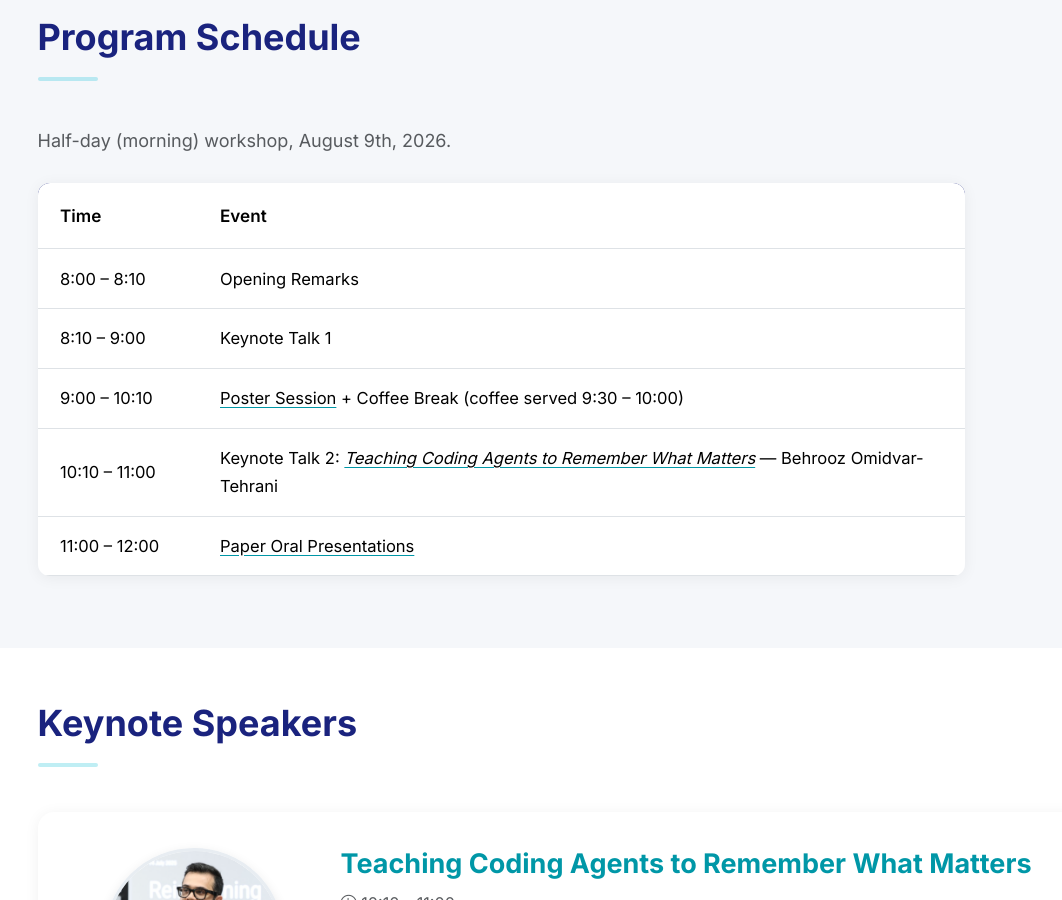
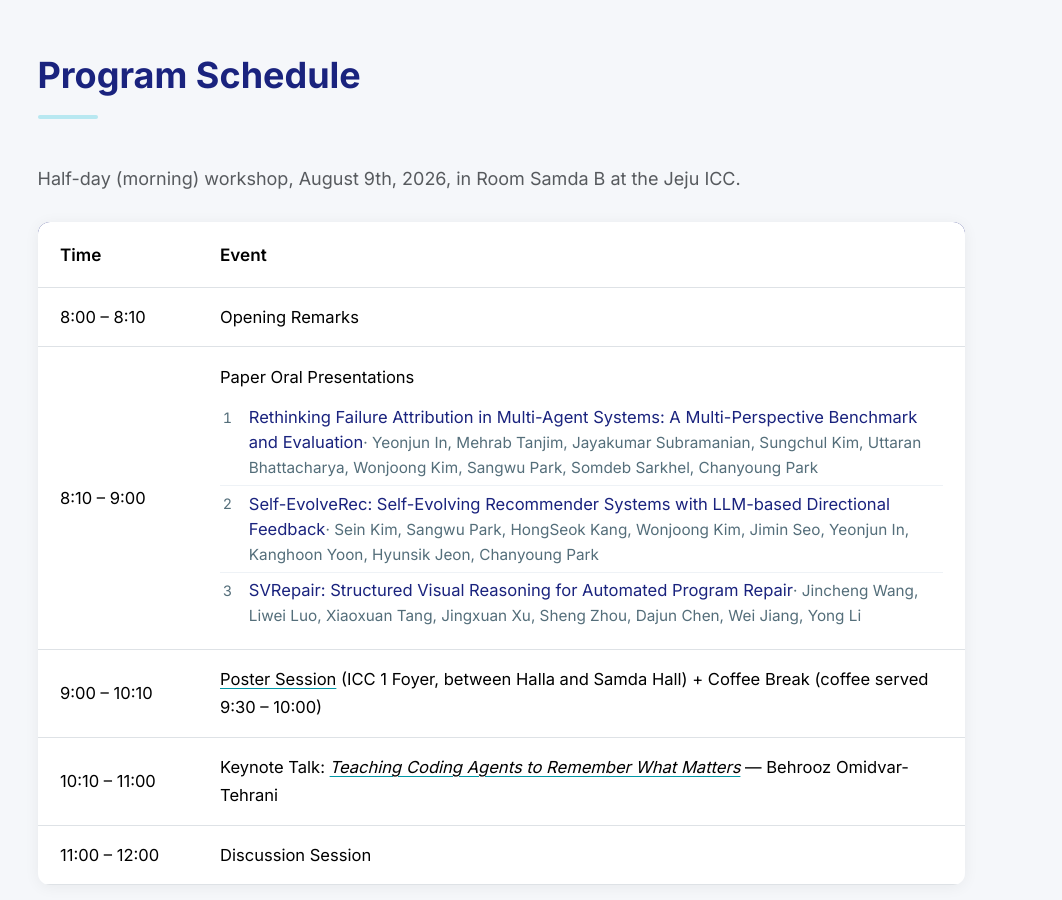
Before and after one commit to agent-se/agent-se.github.io, a Vue app: page / in a window 1280 px wide. Shown: the part 1900-2800 px from the top of the page, without its empty margins (46-1108 px from the left). Built offline with nearby package versions, Linux system fonts and the light colour scheme.

Commit message:
updated papers and schedule

```diff
--- a/src/App.vue
+++ b/src/App.vue
@@ -96,89 +96,111 @@ const organizers = [
 
 const acceptedPapers = [
   {
-    title: 'Aleena: Alignment Agent for Research Software Engineering',
+    title: 'Aleena: Alignment Agent for Research Software Engineering Collaborations',
     authors: 'Kshitij Dani, Cordero Core, Landung Setiawan, Carlos Garcia Jurado Suarez, Anshul Tambay, Vani Mandava, Anant Mittal',
+    id: 'W806qV5FMl',
   },
   {
     title: 'Beyond Simpson’s Paradox: A Cascade of Confounders in AI Agent Pull-Request Co-Authorship',
     authors: 'Haoran Yu, Xiaochong Jiang, Lifei Liu, Su Wang, Pin Qian, Yihang Chen',
+    id: 'Vry8s4qhsG',
   },
   {
     title: 'CAGE for Agentic Software Engineering: Field-Level Authorization at the AI Teammate Tool Boundary',
     authors: 'José Luis Delgado',
+    id: 'qMWWIpAu1r',
   },
   {
     title: 'Cost-Efficient Agentic Repository Setup for Automated SWE-bench Instance Construction',
     authors: 'Jaehyeon Shin',
+    id: 'BuOCdojk2w',
   },
   {
     title: 'Cross-Model LLM Code Review: Should you use Claude to review Codex or vice versa?',
     authors: 'Zuodong Xiang, Yike Zhang, Hailu Xu, YueMing Zhang',
+    id: 'Fh32FqhIfG',
   },
   {
     title: 'Early Adoption of Agentic Coding Tools by GitHub Projects',
     authors: 'Maliha Noushin Raida, Daqing Hou',
+    id: 'FIZmOuvISe',
   },
   {
     title: 'Habituation at the Gate: Rising Approval and Declining Scrutiny in Human Review of AI Agent Code',
     authors: 'Haoran Yu, Lifei Liu, Xiaochong Jiang, Yuwen Jia, Su Wang, Pin Qian, Yihang Chen',
+    id: '2ZvHEHw4IZ',
   },
   {
     title: 'LLM-as-Code: Agentic Programming for Agent Harness',
     authors: 'Junjia Qi, Zichuan Fu, Jingtong Gao, Wenlin Zhang, Hanyu Yan, Xian Wu, Xiangyu Zhao',
+    id: 'AXRMBC8j7c',
   },
   {
     title: 'Memory as a Service (MaaS): Purpose-Bound Memory Mediation for Cooperative Agents',
     authors: 'Haichang Li',
+    id: 'hWEO8cKDvS',
   },
   {
     title: 'Position: Coding Benchmarks Are Misaligned with Agentic Software Engineering',
     authors: 'Maria I. Gorinova, Macey Baker, Amy Heineike, Maksim Shaposhnikov, Rob Willoughby, Dru Knox',
+    id: 't32Hgnk7ou',
   },
   {
     title: 'RANGER: Repository-level Agent for Graph-Enhanced Retrieval',
     authors: 'Pratik Shah, Rajat Ghosh, Aryan Singhal, Debojyoti Dutta',
+    id: 'WBCZRyP0HB',
   },
   {
     title: 'Rethinking Failure Attribution in Multi-Agent Systems: A Multi-Perspective Benchmark and Evaluation',
     authors: 'Yeonjun In, Mehrab Tanjim, Jayakumar Subramanian, Sungchul Kim, Uttaran Bhattacharya, Wonjoong Kim, Sangwu Park, Somdeb Sarkhel, Chanyoung Park',
     type: 'Oral',
+    id: 'oBaY1EFz6z',
   },
   {
     title: 'Self-EvolveRec: Self-Evolving Recommender Systems with LLM-based Directional Feedback',
     authors: 'Sein Kim, Sangwu Park, HongSeok Kang, Wonjoong Kim, Jimin Seo, Yeonjun In, Kanghoon Yoon, Hyunsik Jeon, Chanyoung Park',
     type: 'Oral',
+    id: 'fBLhmZ1aNN',
   },
   {
     title: 'Skill-as-API: Confidential Multi-Agent Coordination for Agentic Software Engineering',
     authors: 'Ziwei Zhao, Yu Gu, Haojun Liang, Chen Zhang, Xizhi Ding',
+    id: 'mBwHulqlqO',
   },
   {
     title: 'SVRepair: Structured Visual Reasoning for Automated Program Repair',
     authors: 'Jincheng Wang, Liwei Luo, Xiaoxuan Tang, Jingxuan Xu, Sheng Zhou, Dajun Chen, Wei Jiang, Yong Li',
     type: 'Oral',
+    id: '7vFgF9DV1G',
   },
   {
     title: 'When Does Restricting a Coding Agent to `execute_code` Help? A Regime × Agent-Design Ablation',
     authors: 'Hong Yang, Qi Yu, Travis Desell',
+    id: 'kbkm1Y4BtY',
   },
   {
     title: 'Tracing the Messy Middle: A Runtime Transaction Schema for AI Coding Agents',
     authors: 'Yuelin Hou, Haorui Li, Lu Chen, Zhen Chen',
+    id: 'GwP03jl6Ux',
   },
   {
     title: 'Trust but Verify? Uncovering the Security Debt of Autonomous Coding Agents',
     authors: 'A H M Nazmus Sakib, Dipayan Banik, Murtuza Jadliwala',
+    id: 'K9Wv2pVlIZ',
   },
   {
     title: 'Understanding Human Review Behavior in Agent-Authored Pull Requests: Evidence from AIDev',
     authors: 'Chen Zhang, Junxi Wang, Shihong Huang',
+    id: '57OKmT7Wlz',
   },
   {
     title: 'Task-Specialized Harness Refinement Across Financial Decision Tasks',
     authors: 'Jinuk Lee',
+    id: '9LHVuRrbYx',
   },
 ].sort((a, b) => a.title.localeCompare(b.title))
+
+const oralPapers = acceptedPapers.filter((paper) => paper.type === 'Oral')
 
 const keynoteSpeakers = [
   {
@@ -293,7 +315,9 @@ onUnmounted(() => window.removeEventListener('scroll', handleScroll))
           <p class="hero-meta mb-2">
             <i class="bi bi-calendar-event"></i> August 9th, 2026
             <span class="mx-2">|</span>
-            <i class="bi bi-geo-alt"></i> Jeju, Korea
+            <i class="bi bi-geo-alt"></i> Jeju ICC, Korea
+            <span class="mx-2">|</span>
+            <i class="bi bi-building"></i> Room: Samda B
             <span class="mx-2">|</span>
             <i class="bi bi-clock"></i> Half-Day (Morning)
           </p>
@@ -349,7 +373,7 @@ onUnmounted(() => window.removeEventListener('scroll', handleScroll))
     <div class="container">
       <h2 class="section-title">Program Schedule</h2>
       <hr class="section-divider">
-      <p class="mb-4 text-muted">Half-day (morning) workshop, August 9th, 2026.</p>
+      <p class="mb-4 text-muted">Half-day (morning) workshop, August 9th, 2026, in Room Samda B at the Jeju ICC.</p>
       <div class="col-lg-10">
         <table class="table program-table">
           <thead>
@@ -360,10 +384,21 @@ onUnmounted(() => window.removeEventListener('scroll', handleScroll))
           </thead>
           <tbody>
             <tr><td>8:00 – 8:10</td><td>Opening Remarks</td></tr>
-            <tr><td>8:10 – 9:00</td><td>Keynote Talk 1</td></tr>
-            <tr><td>9:00 – 10:10</td><td><a href="#" @click.prevent="scrollTo('accepted-papers')" class="schedule-link">Poster Session</a> + Coffee Break (coffee served 9:30 – 10:00)</td></tr>
-            <tr><td>10:10 – 11:00</td><td>Keynote Talk 2: <em><a href="#" @click.prevent="scrollTo('keynote')" class="schedule-link">{{ keynoteSpeakers[0].title }}</a></em> — {{ keynoteSpeakers[0].name }}</td></tr>
-            <tr><td>11:00 – 12:00</td><td><a href="#" @click.prevent="scrollTo('accepted-papers')" class="schedule-link">Paper Oral Presentations</a></td></tr>
+            <tr>
+              <td>8:10 – 9:00</td>
+              <td>
+                Paper Oral Presentations
+                <div class="schedule-oral-list">
+                  <div v-for="paper in oralPapers" :key="paper.id" class="schedule-oral-item">
+                    <a class="schedule-oral-title" :href="`https://openreview.net/pdf?id=${paper.id}`" target="_blank" rel="noopener noreferrer">{{ paper.title }}</a>
+                    <span class="schedule-oral-authors">{{ paper.authors }}</span>
+                  </div>
+                </div>
+              </td>
+            </tr>
+            <tr><td>9:00 – 10:10</td><td><a href="#" @click.prevent="scrollTo('accepted-papers')" class="schedule-link">Poster Session</a> (ICC 1 Foyer, between Halla and Samda Hall) + Coffee Break (coffee served 9:30 – 10:00)</td></tr>
+            <tr><td>10:10 – 11:00</td><td>Keynote Talk: <em><a href="#" @click.prevent="scrollTo('keynote')" class="schedule-link">{{ keynoteSpeakers[0].title }}</a></em> — {{ keynoteSpeakers[0].name }}</td></tr>
+            <tr><td>11:00 – 12:00</td><td>Discussion Session</td></tr>
           </tbody>
         </table>
       </div>
@@ -373,7 +408,7 @@ onUnmounted(() => window.removeEventListener('scroll', handleScroll))
   <!-- Keynote Speakers -->
   <section id="keynote" class="section">
     <div class="container">
-      <h2 class="section-title">Keynote Speakers</h2>
+      <h2 class="section-title">Keynote Speaker</h2>
       <hr class="section-divider">
       <div v-for="speaker in keynoteSpeakers" :key="speaker.id" class="keynote-speaker-card mb-5">
         <div class="row align-items-start">
@@ -407,10 +442,14 @@ onUnmounted(() => window.removeEventListener('scroll', handleScroll))
       <h2 class="section-title">Accepted Papers</h2>
       <hr class="section-divider">
       <div class="col-lg-10">
+        <p class="mb-4 text-muted">Posters will be displayed in the ICC 1 Foyer, between Halla and Samda Hall.</p>
         <div class="accepted-papers-list">
           <article class="accepted-paper-item" v-for="paper in acceptedPapers" :key="paper.title">
             <div class="accepted-paper-heading">
-              <h3 class="accepted-paper-title">{{ paper.title }}</h3>
+              <h3 class="accepted-paper-title">
+                <a v-if="paper.id" class="accepted-paper-title-link" :href="`https://openreview.net/pdf?id=${paper.id}`" target="_blank" rel="noopener noreferrer">{{ paper.title }}</a>
+                <template v-else>{{ paper.title }}</template>
+              </h3>
               <span v-if="paper.type === 'Oral'" class="accepted-paper-tag">Oral</span>
             </div>
             <p class="accepted-paper-authors">{{ paper.authors }}</p>
--- a/src/assets/style.css
+++ b/src/assets/style.css
@@ -333,6 +333,53 @@ body {
   color: var(--accent-dark);
 }
 
+.schedule-oral-list {
+  margin-top: 0.5rem;
+  counter-reset: oral;
+}
+
+.schedule-oral-item {
+  counter-increment: oral;
+  position: relative;
+  padding: 0.3rem 0 0.3rem 1.6rem;
+  font-size: 0.92rem;
+  line-height: 1.5;
+}
+
+.schedule-oral-item + .schedule-oral-item {
+  border-top: 1px solid #eef2f6;
+}
+
+.schedule-oral-item::before {
+  content: counter(oral);
+  position: absolute;
+  left: 0.15rem;
+  top: 0.38rem;
+  font-size: 0.8rem;
+  color: var(--text-muted);
+  font-variant-numeric: tabular-nums;
+}
+
+.schedule-oral-title {
+  color: var(--primary);
+  text-decoration: none;
+}
+
+.schedule-oral-title:hover {
+  color: var(--accent-dark);
+  text-decoration: underline;
+  text-underline-offset: 3px;
+}
+
+.schedule-oral-authors {
+  color: var(--text-muted);
+  font-size: 0.85rem;
+}
+
+.schedule-oral-authors::before {
+  content: "· ";
+}
+
 /* Program table */
 .program-table {
   border-radius: 12px;
@@ -369,6 +416,7 @@ body {
 }
 
 .accepted-paper-item {
+  position: relative;
   background: #fff;
   border: 1px solid #e8edf2;
   border-radius: 12px;
@@ -395,6 +443,22 @@ body {
   font-weight: 700;
   line-height: 1.35;
   margin-bottom: 0;
+}
+
+.accepted-paper-title-link {
+  color: inherit;
+  text-decoration: none;
+}
+
+.accepted-paper-title-link::after {
+  content: '';
+  position: absolute;
+  inset: 0;
+  border-radius: 12px;
+}
+
+.accepted-paper-item:has(.accepted-paper-title-link):hover .accepted-paper-title {
+  color: var(--accent-dark);
 }
 
 .accepted-paper-tag {
```
Also changed, not shown: 1 other file (tests, documents, lock files or other folders).
